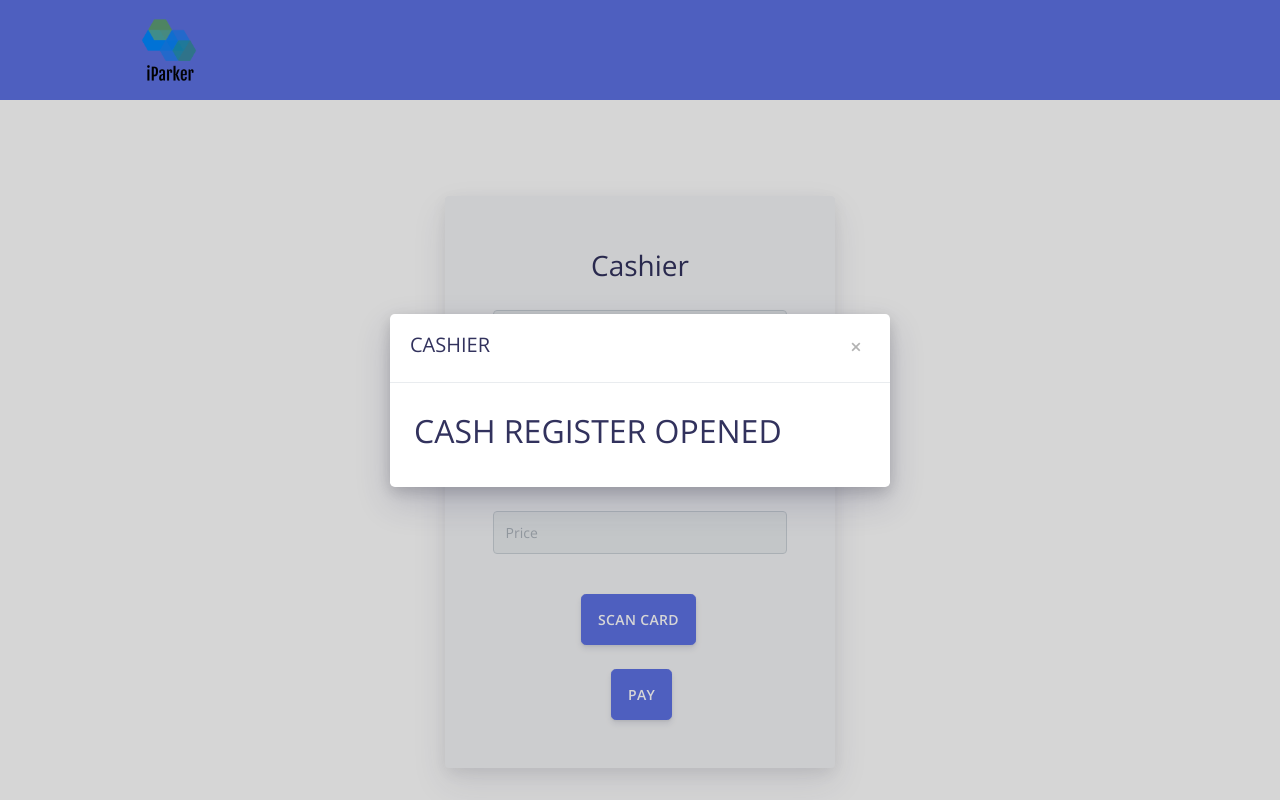
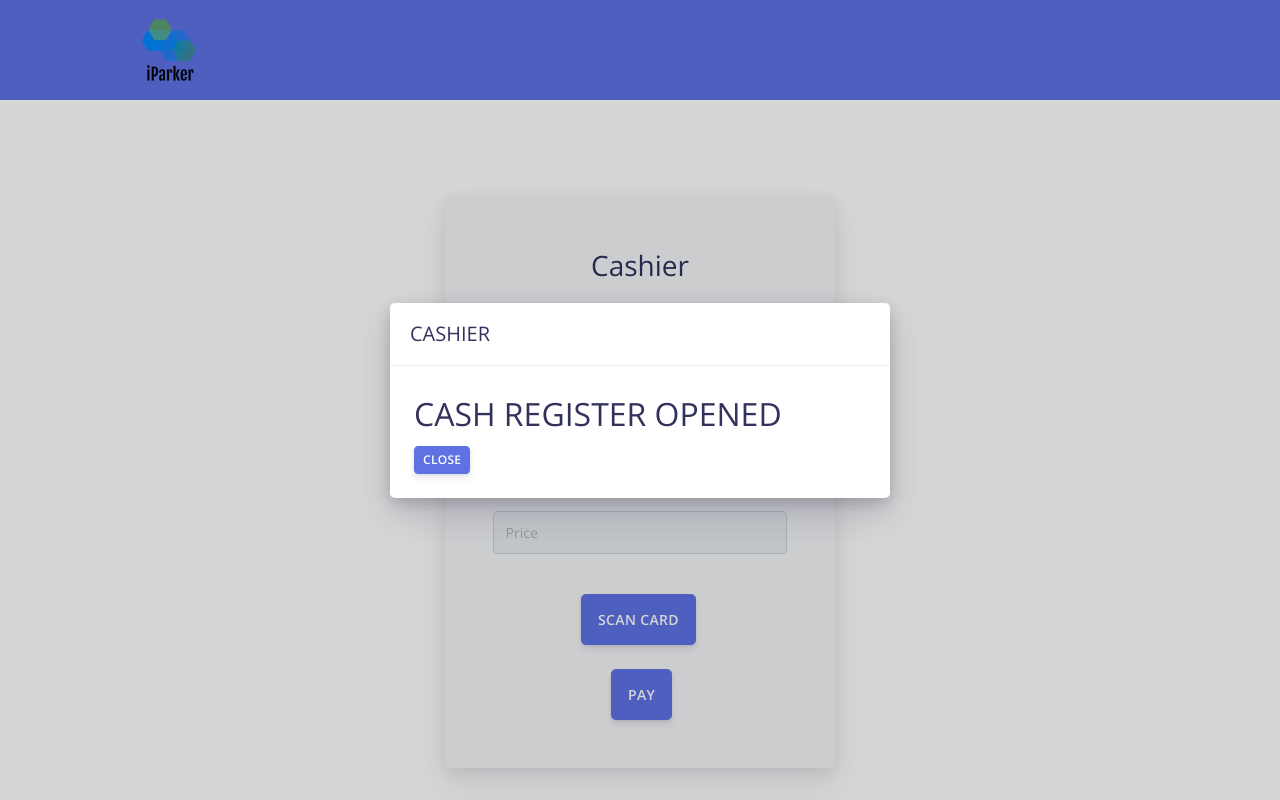
Before and after one commit to JasserEdge/iParker-QA, a PHP site: page /cashier.php in a window 1280 px wide, after a click on "PAY". Run offline with PHP 8.4, Linux system fonts and the light colour scheme; some libraries are stand-ins or nearby versions.

Commit message:
fixed cashier bugs

```diff
--- a/cashier.php
+++ b/cashier.php
@@ -56,17 +56,19 @@
                                             <button type="submit" id="submit" class="ml-1 btn btn-primary btn-lg mt-4" data-toggle="modal" data-target="#exampleModalCenter">Pay</button>
                                         </div>
 
-                                        <div class="modal fade" id="exampleModalCenter" tabindex="-1" role="dialog" aria-labelledby="exampleModalCenterTitle" aria-hidden="true">
+                                        <div class="modal fade" id="exampleModalCenter" tabindex="-1" role="dialog" aria-labelledby="exampleModalCenterTitle" aria-hidden="true" data-backdrop="static" data-keyboard="false">
                                         <div class="modal-dialog modal-dialog-centered" role="document">
                                             <div class="modal-content">
                                             <div class="modal-header">
                                                 <h5 class="modal-title" id="exampleModalLongTitle">CASHIER</h5>
                                                 <button type="button" class="close" data-dismiss="modal" aria-label="Close">
-                                                <span aria-hidden="true">&times;</span>
                                                 </button>
                                             </div>
                                             <div class="modal-body">
                                                 <h2>CASH REGISTER OPENED</h2>
+                                                <button type="button" class="btn btn-primary btn-sm" data-dismiss="modal" aria-label="Close">
+                                                Close
+                                                </button>
                                             </div>
                                             </div>
                                         </div>
```
